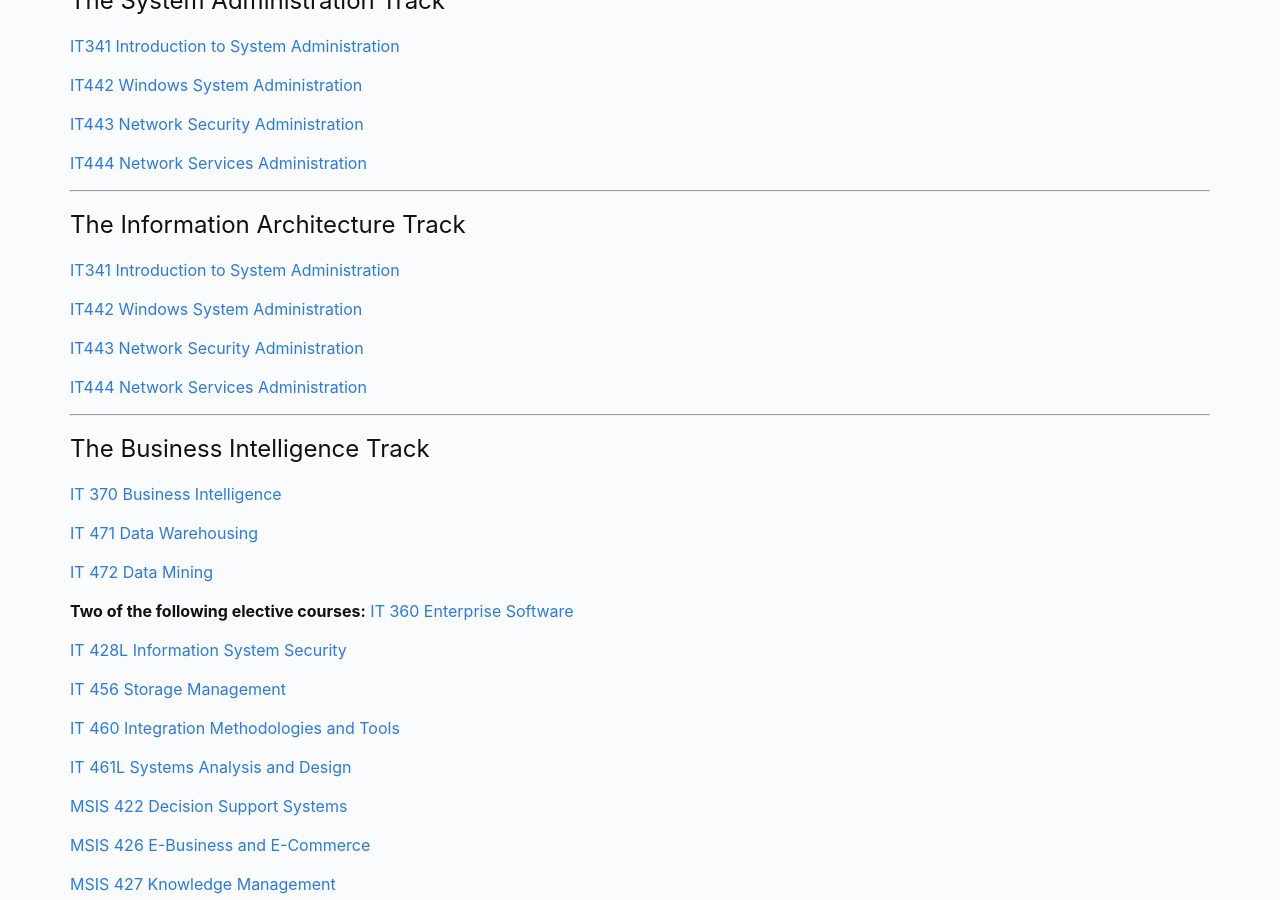
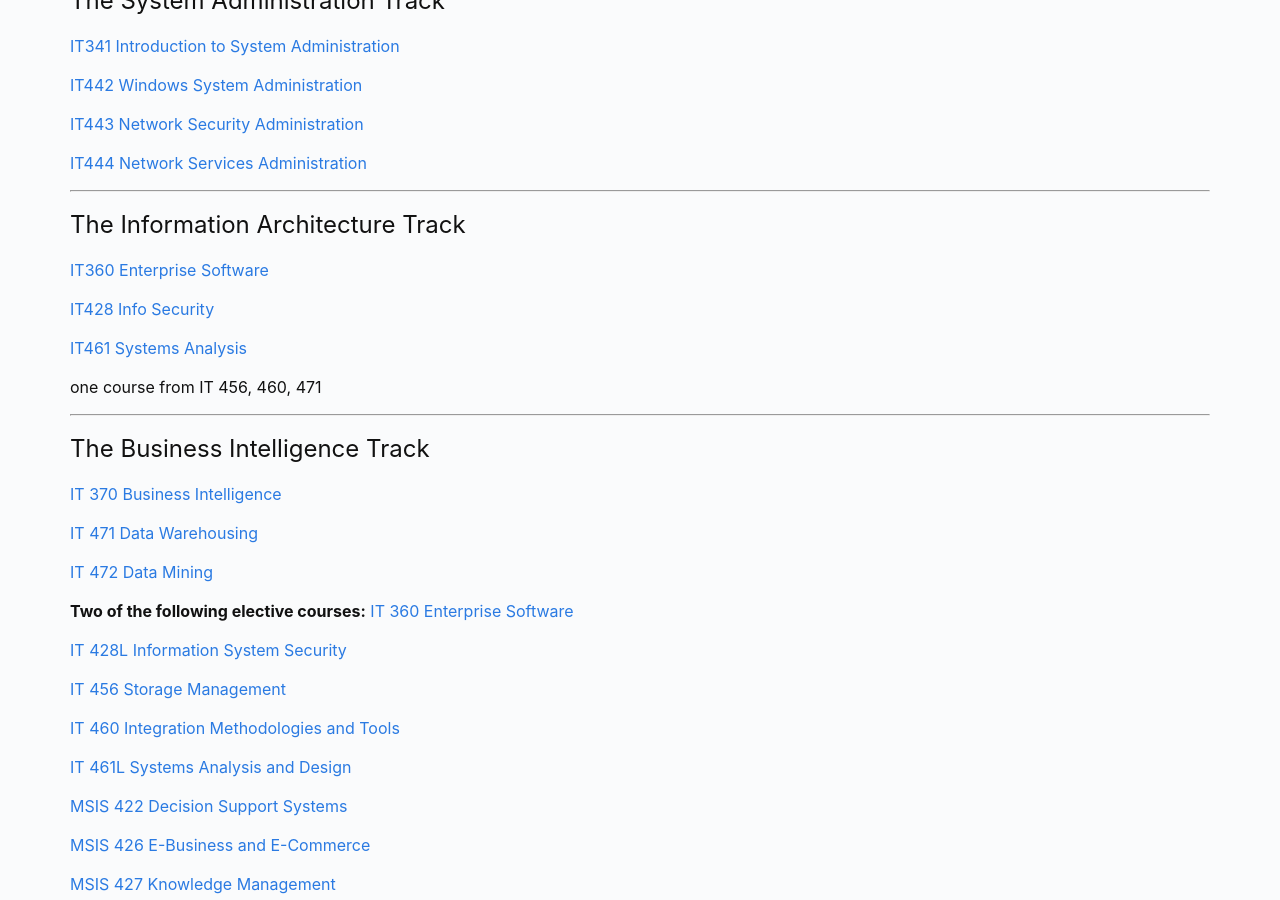
Before and after one commit to umbcs/umbcs.github.io, a Jekyll site: the page built from WEB/academics/programs/it_bs.markdown, in a window 1280 px wide and 900 px high, scrolled down 2512 px. Built offline with Jekyll 4.4.1, drawn with Linux system fonts in a browser that asks for light colours.

Commit message:
Update it_bs.markdown

```diff
--- a/WEB/academics/programs/it_bs.markdown
+++ b/WEB/academics/programs/it_bs.markdown
@@ -106,13 +106,13 @@ In addition to the general education courses that all undergraduate students tak
 
 # The Information Architecture Track
 
-[IT341 Introduction to System Administration]({{site.baseurl}}/academics/courses/IT341)
+[IT360 Enterprise Software]({{site.baseurl}}/academics/courses/IT360)
 
-[IT442 Windows System Administration]({{site.baseurl}}/academics/courses/IT442)
+[IT428 Info Security]({{site.baseurl}}/academics/courses/IT428)
 
-[IT443 Network Security Administration]({{site.baseurl}}/academics/courses/IT443)
+[IT461 Systems Analysis]({{site.baseurl}}/academics/courses/IT461)
 
-[IT444 Network Services Administration]({{site.baseurl}}/academics/courses/IT444)
+one course from IT 456, 460, 471
 
 ---
 
```
